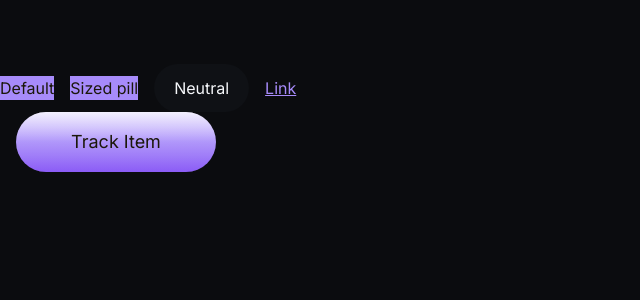
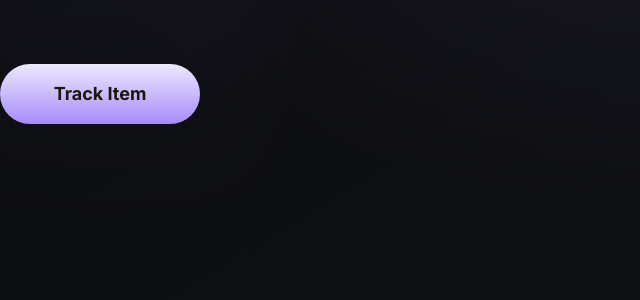
Before and after one commit to fareezmir/smart-price-tracker, a Next.js app in the folder frontend/: page / in a window 1280 px wide. Shown: the top 300 px of the page, without its empty margins (0-640 px from the left). Built offline with nearby package versions, Linux system fonts and the light colour scheme.

Commit message:
updated gradients

```diff
--- a/frontend/src/app/layout.tsx
+++ b/frontend/src/app/layout.tsx
@@ -18,7 +18,7 @@ export default function RootLayout({
 }) {
   return (
     <html lang="en" className={`${inter.variable} ${GeistSans.variable}`}>
-      <body className="font-sans">{children}</body>
+      <body className="font-inter">{children}</body>
     </html>
   )
 }
--- a/frontend/src/app/page.tsx
+++ b/frontend/src/app/page.tsx
@@ -4,15 +4,21 @@ import { Button } from "@/components/Button"
 
 export default function Home() {
   return (
-    <main className="bg-surfaceBlack text-textWhite min-h-screen">
-      <div className="container py-16 space-x-4">
-        <Button>Default</Button>
-        <Button variant= "primary" >Sized pill</Button>
-        <Button variant="neutral" className="px-5 py-3 rounded-full">Neutral</Button>
-        <Button variant="link">Link</Button>
-        <Button appearance="gradient" className="px-5 py-4 rounded-full text-base md:text-lg min-w-[200px] flex justify-center">
-          Track Item
-        </Button>
+    <main className="relative min-h-screen overflow-hidden text-textWhite">
+      {/* Background layers */}
+      <div className="absolute inset-0 bg-gradient-to-br from-surfaceBlack via-surfaceSlate to-surfaceJet" />
+      <div className="pointer-events-none absolute inset-0 bg-radial-spot opacity-70" />
+      <div className="pointer-events-none absolute inset-0 bg-gradient-to-t from-white/2 via-transparent to-transparent" />
+
+      {/* Content */}
+      <div className="relative z-10 container py-16 space-x-4">
+        <div className="relative inline-flex">
+          {/* Subtle purple glow behind button */}
+          <div className="pointer-events-none absolute left-1/2 top-1/2 -translate-x-1/2 -translate-y-1/2 w-80 h-80 bg-radial-spot opacity-60 blur-2xl" />
+          <Button appearance="gradient" variant="primary" className="px-5 py-4 rounded-full font-bold text-base md:text-lg min-w-[200px] flex justify-center">
+            Track Item
+          </Button>
+        </div>
       </div>
     </main>
   );
--- a/frontend/src/components/Button.tsx
+++ b/frontend/src/components/Button.tsx
@@ -22,13 +22,13 @@ export function Button({ variant = "primary", appearance = 'solid', className, t
         return (
             <button type={type} className={classes} {...props}>
                 {/* Base violet gradient */}
-                <span className="absolute inset-0 bg-gradient-to-b from-primaryPurpleLight via-primaryPurple to-primaryPurpleHover" />
+                <span className="absolute inset-0 bg-gradient-to-b from-primaryPurpleLight to-primaryPurple" />
                 {/* Subtle gloss */}
-                <span className="absolute inset-0 bg-gradient-to-b from-white/30 via-white/10 to-transparent" />
+                <span className="absolute inset-0 bg-gradient-to-b from-white/24 via-white/12 to-transparent" />
                 {/* Content */}
                 <span className="relative z-10 flex items-center gap-3 text-onPrimaryPurple">{children}</span>
                 {/* Soft outer shadow */}
-                <span className="absolute inset-0 rounded-full shadow-xl shadow-primaryPurple/30 group-hover:shadow-primaryPurple/50 transition-shadow duration-300" />
+                <span className="absolute inset-0 rounded-full shadow-xl shadow-primaryPurple/40 group-hover:shadow-primaryPurple/60 transition-shadow duration-300" />
             </button>
         )
     }
--- a/frontend/tailwind.config.js
+++ b/frontend/tailwind.config.js
@@ -46,7 +46,6 @@ module.exports = {
         textSecondary: '#B5B9C3',
         textMuted: '#8A90A2',
 
-        // ---- Simple color-in-name aliases (literal, easy to recall) ----
         // Primary purple family
         primaryPurple: '#A78BFA',     // main
         primaryPurpleHover: '#8B5CF6',
@@ -67,8 +66,8 @@ module.exports = {
         borderSlate: '#1A1D24',
       },
       fontFamily: {
-        heading: ['var(--font-geist-sans)', 'Geist', 'system-ui', 'sans-serif'],
-        sans: ['var(--font-inter)', 'Inter', 'system-ui', 'sans-serif'],
+        geist: ['var(--font-geist-sans)', 'Geist', 'system-ui', 'sans-serif'],
+        inter: ['var(--font-inter)', 'Inter', 'system-ui', 'sans-serif'],
       },
       borderRadius: {
         xl: '16px',
```
